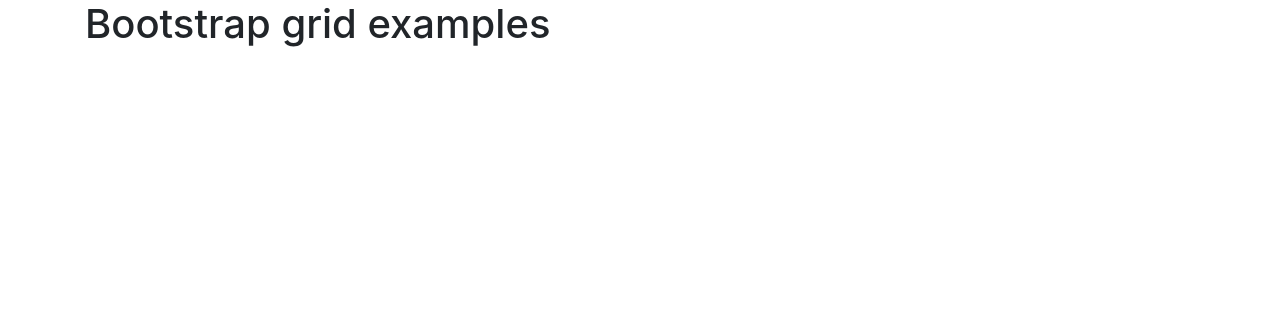
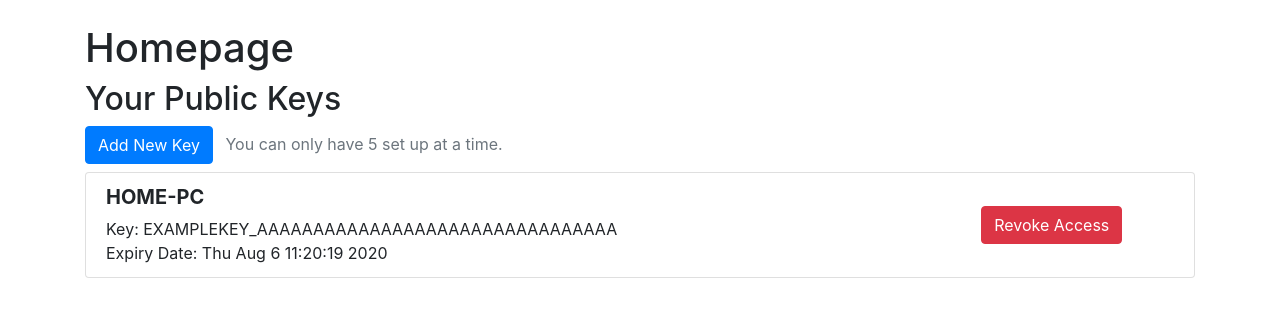
Before and after one commit to TechSupportJosh/WG-Key-Management, a Flask app: page /home in a window 1280 px wide. Shown: the top 317 px of the page. Run offline with Flask 2, Linux system fonts and the light colour scheme; the visitor is signed in with stand-in values (Sample User, id 1); some libraries are stand-ins or nearby versions.

Commit message:
Added template key display to logged in page.

```diff
--- a/app.py
+++ b/app.py
@@ -3,6 +3,8 @@ from flask import render_template, redirect, abort, url_for
 from authlib.integrations.flask_client import OAuth
 
 import os
+import datetime
+import pytz
 
 # Initialise flask application
 app = Flask(__name__)
@@ -26,6 +28,12 @@ oauth.register(
     }
 )
 
+# https://stackoverflow.com/a/13287083
+def utc_to_local(utc_dt):
+    local_tz = pytz.timezone("Europe/London")
+    local_dt = utc_dt.replace(tzinfo=pytz.utc).astimezone(local_tz)
+    return local_tz.normalize(local_dt) # .normalize might be unnecessary
+
 # The index page consists of the login screen
 @app.route("/")
 def login_page():
@@ -44,10 +52,20 @@ def home_page():
 
     # If the user is logged in, display the home page
     if user:
-        return render_template("home.html", user=user)
+        # Retrieve the keys for this user
+        # TODO: Retrieve keys from the database
+
+        keys = [{
+            "readable_name": "HOME-PC",
+            "public_key": "EXAMPLEKEY_AAAAAAAAAAAAAAAAAAAAAAAAAAAAAAAA",
+            "expiry_date": utc_to_local(datetime.datetime.utcnow()).strftime("%c")
+        }]
+
+        print(keys)
+        return render_template("home.html", user=user, keys=keys, WIREGUARD_MAX_KEYS=app.config["WIREGUARD_MAX_KEYS"])
     else:
         # Otherwise, redirect to the login page
-        return redirect(route_for("login_page"))
+        return redirect(url_for("login_page"))
 
 @app.route("/login/<name>")
 def login(name):
--- a/config.py
+++ b/config.py
@@ -10,3 +10,6 @@ GOOGLE_CLIENT_SECRET = os.getenv("GOOGLE_CLIENT_SECRET")
 # Twitter OAuth client details
 TWITTER_CLIENT_ID = os.getenv('TWITTER_CLIENT_ID')
 TWITTER_CLIENT_SECRET = os.getenv('TWITTER_CLIENT_SECRET')
+
+# Maximum keys a user may have
+WIREGUARD_MAX_KEYS = 5
--- /dev/null
+++ b/static/css/home.css
@@ -0,0 +1,5 @@
+body
+{
+    padding-top: 1.5rem;
+    padding-bottom: 1.5rem;
+}
--- a/templates/home.html
+++ b/templates/home.html
@@ -12,13 +12,43 @@
     <!-- Bootstrap core CSS -->
     <link rel="stylesheet" href="https://maxcdn.bootstrapcdn.com/bootstrap/4.0.0/css/bootstrap.min.css" integrity="sha384-Gn5384xqQ1aoWXA+058RXPxPg6fy4IWvTNh0E263XmFcJlSAwiGgFAW/dAiS6JXm" crossorigin="anonymous">
 
+		<!-- Custom styles for this template -->
+		<link href="/static/css/home.css" rel="stylesheet">
   </head>
 
   <body>
     <div class="container">
 
-      <h1>Bootstrap grid examples</h1>
+      <h1>Homepage</h1>
+      <h2>Your Public Keys</h2>
+      <div class="mb-2">
+        {% if keys|length >= WIREGUARD_MAX_KEYS %}
+          <a href="#" class="btn btn-primary" disabled="disabled">Add New Key</a>
+        {% else %}
+          <a href="/add_key" class="btn btn-primary">Add New Key</a>
+        {% endif %}
+        <span class="ml-2 text-muted">You can only have {{WIREGUARD_MAX_KEYS}} set up at a time.</span>
+      </div>
 
+      <ul class="list-group">
+        {% for key in keys %}
+          <li class="list-group-item">
+            <div class="row">
+              <div class="col-9">
+                <h5><strong>{{key["readable_name"]}}</strong></h5>
+                <p class="mb-0">Key: {{key["public_key"]}}<br>
+                  Expiry Date: {{key["expiry_date"]}}
+                </p>
+              </div>
+              <div class="col-3 d-flex align-items-center justify-content-center">
+                <div>
+                  <a class="btn btn-danger" href="/revoke_key/{{key['public_key']}}">Revoke Access</a>
+                </div>
+              </div>
+            </div>
+          </li>
+        {% endfor %}
+      </ul>
     </div> <!-- /container -->
   </body>
 </html>
```
